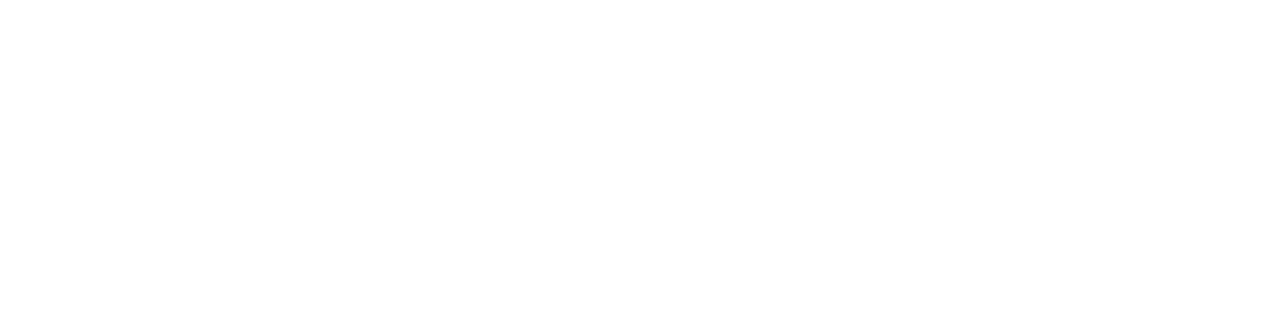
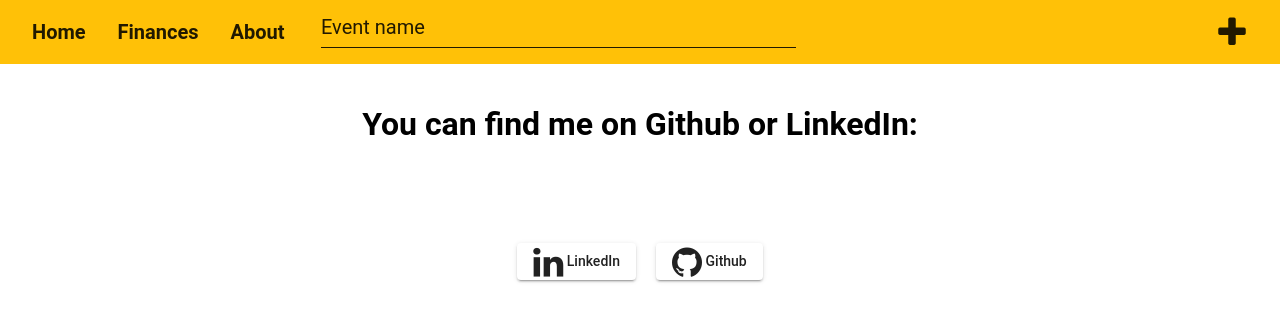
Before and after one commit to pszemkor/FinancialPlanner, an Angular app in the folder src/frontend/finances/: page /about in a window 1280 px wide. Shown: the top 322 px of the page. Built offline with nearby package versions, Linux system fonts and the light colour scheme.

Commit message:
Update about section

```diff
--- a/src/frontend/finances/src/app/about/about.component.html
+++ b/src/frontend/finances/src/app/about/about.component.html
@@ -1,13 +1,13 @@
 <link rel="stylesheet" href="https://cdnjs.cloudflare.com/ajax/libs/font-awesome/4.7.0/css/font-awesome.min.css">
 
 
-<div class="container" fxLayoutGap="10px" fxFlex fxLayout="column">
+<div class="container" fxLayoutGap="0px" fxFlex fxLayout="column">
   <h1 class="center">You can find me on Github or LinkedIn:</h1>
-  <div fxFlex fxFlexOffset="200px" class="center">
+  <div fxFlex fxFlexOffset="100px" class="center">
     <a mat-raised-button href="https://www.linkedin.com/in/przemyslaw-jablecki/">
       <i class="fa fa-linkedin" style="font-size: 2.5em;"></i> LinkedIn</a>
     <div class="divider"></div>
     <a mat-raised-button href="https://github.com/pszemkor">
       <i class="fa fa-github" style="font-size: 2.5em;"></i> Github </a>
   </div>
-</>
+</div>
```
